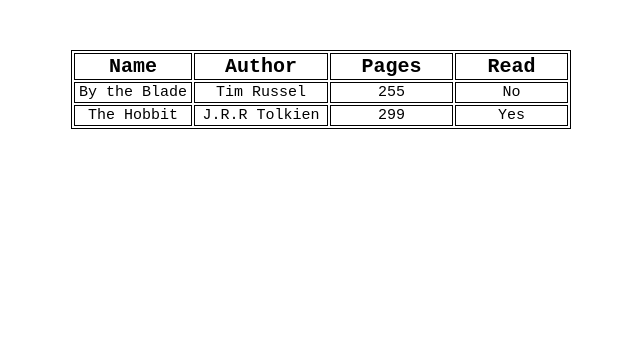
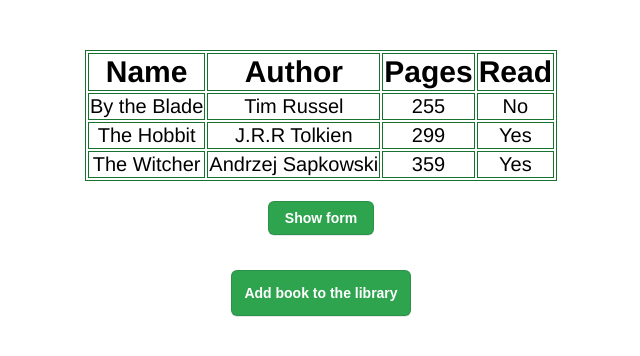
Before and after one commit to Ren0xx/Library, a plain HTML site: page index.html in a window 1280 px wide. Shown: the whole page, without its empty margins (319-959 px from the left). Drawn offline with Linux system fonts and the light colour scheme.

Commit message:
Fixing adding books to library, getting data from the form  and properly displaying books in a table

```diff
--- a/index.html
+++ b/index.html
@@ -20,6 +20,19 @@
                 </tr>
 
             </table>
+            <button class="show-form-button">Show form</button>
+            <form class="book-form" hidden="true">
+                <label for="name">Name</label><br>
+                <input type="text" id="name" name="name"><br>
+                <label for="Author">Author</label><br>
+                <input type="text" id="author" name="author"><br>
+                <label for="Pages">Pages</label><br>
+                <input type="text" id="pages" name="pages"><br>
+                <label for="read">Read</label><br>
+                <input type="checkbox" id="read" name="read" value="yes" ><br>
+            </form>
+                <button class="add-book-button" type="text" >Add book to the library</button>
+
         </div>
         <script src="script.js" async defer></script>
     </body>
--- a/script.js
+++ b/script.js
@@ -1,6 +1,6 @@
 let myLibrary = [];
-
-function Book(name, author, pages,  haveRead) {
+const form = document.querySelector('.book-form');
+function book(name, author, pages,  haveRead) {
     this.name = name;
     this.author = author;
     this.pages = pages;
@@ -8,25 +8,46 @@ function Book(name, author, pages,  haveRead) {
 }
 
 function addBookToLibrary(name, author, pages,  haveRead) {
-    myLibrary.push(new Book(name, author, pages,  haveRead));
-}
-function displayBooks(myLibrary){
-    for (item of myLibrary){
-        const mainTable = document.querySelector('.main-table');
-        const tableRow = document.createElement('tr');
-        mainTable.append(tableRow);
-        for (i = 0; i < Object.keys(item).length; i++){
-            const tableData = document.createElement('td');
-            tableData.textContent = Object.values(item)[i];
-            tableRow.append(tableData);
-        }
+    const newBook = new book(name, author, pages,  haveRead);
+    myLibrary.push(newBook); //adding to array
 
+    const mainTable = document.querySelector('.main-table');
+    const tableRow = document.createElement('tr');
+    mainTable.append(tableRow);
+
+    for (i = 0; i < Object.keys(newBook).length; i++){
+        const tableData = document.createElement('td');
+        tableData.textContent = Object.values(newBook)[i];
+        tableRow.append(tableData);
     }
 }
 
+function getFormValues(){
+    const object = Array.from(document.querySelectorAll('.book-form input'))
+    .reduce((acc, input) => ({ ...acc, [input.id]: input.value}), {});
+    return Object.values(object);
+}
 
+const showFormButton = document.querySelector('.show-form-button');
+showFormButton.addEventListener("click", () => {
 
+    form.hidden = !form.hidden;
+})
+
+const addBookButton = document.querySelector('.add-book-button');
+addBookButton.addEventListener("click", () => {
+    const values = getFormValues();
+    values[3] = (document.querySelector('#read').checked)? "Yes" : "No";
+    addBookToLibrary(values[0], values[1], values[2], values[3]);
+
+    const formValues = document.querySelectorAll('.book-form input');
+    for (let i = 0; i < formValues.length; i++) {
+        formValues[i].value = '';
+    }
+    form.hidden = true;
+
+})
+//Adding few books
 addBookToLibrary("By the Blade","Tim Russel", 255, "No");
 addBookToLibrary("The Hobbit","J.R.R Tolkien", 299, "Yes");
-
-displayBooks(myLibrary);
+addBookToLibrary("The Witcher","Andrzej Sapkowski ", 359, "Yes");
--- a/style.css
+++ b/style.css
@@ -1,21 +1,45 @@
 table, th, td {
-    border:1px solid black;
-    width: 500px;
-    font-family: 'Courier New', Courier, monospace;
-}
-
-th{
-    font-size: 20px;
-
+    border:1px solid #15722f;
+    width: auto;
+    font-family: 'Franklin Gothic Medium', 'Arial Narrow', Arial, sans-serif;
+    font-size: 30px;
 }
 td{
-    font-size: 15px;
+    font-size: 20px;
     text-align: center;
 }
 .container{
     display: flex;
+    flex-direction: column;
     height: 100vh;
-    justify-content: center;
-    align-items: flex-start;
+    justify-content: flex-start;
+    align-items: center;
     margin-top: 50px;
 }
+.show-form-button, .add-book-button{
+    margin: 20px;
+    background-color: #2ea44f;
+    border: 1px solid rgba(27, 31, 35, .15);
+    border-radius: 6px;
+    box-shadow: rgba(27, 31, 35, .1) 0 1px 0;
+    box-sizing: border-box;
+    color: #fff;
+    cursor: pointer;
+    font-size: 14px;
+    font-weight: 600;
+    line-height: 20px;
+    padding: 6px 16px;
+}
+.book-form{
+    border: 1px solid black;
+    padding: 15px;
+    text-align: center;
+}
+.book-form input{
+    margin: 10px;
+}
+.add-book-button{
+    padding: 12px;
+    margin: 15px auto 10px auto;
+    text-align: center;
+}
```
